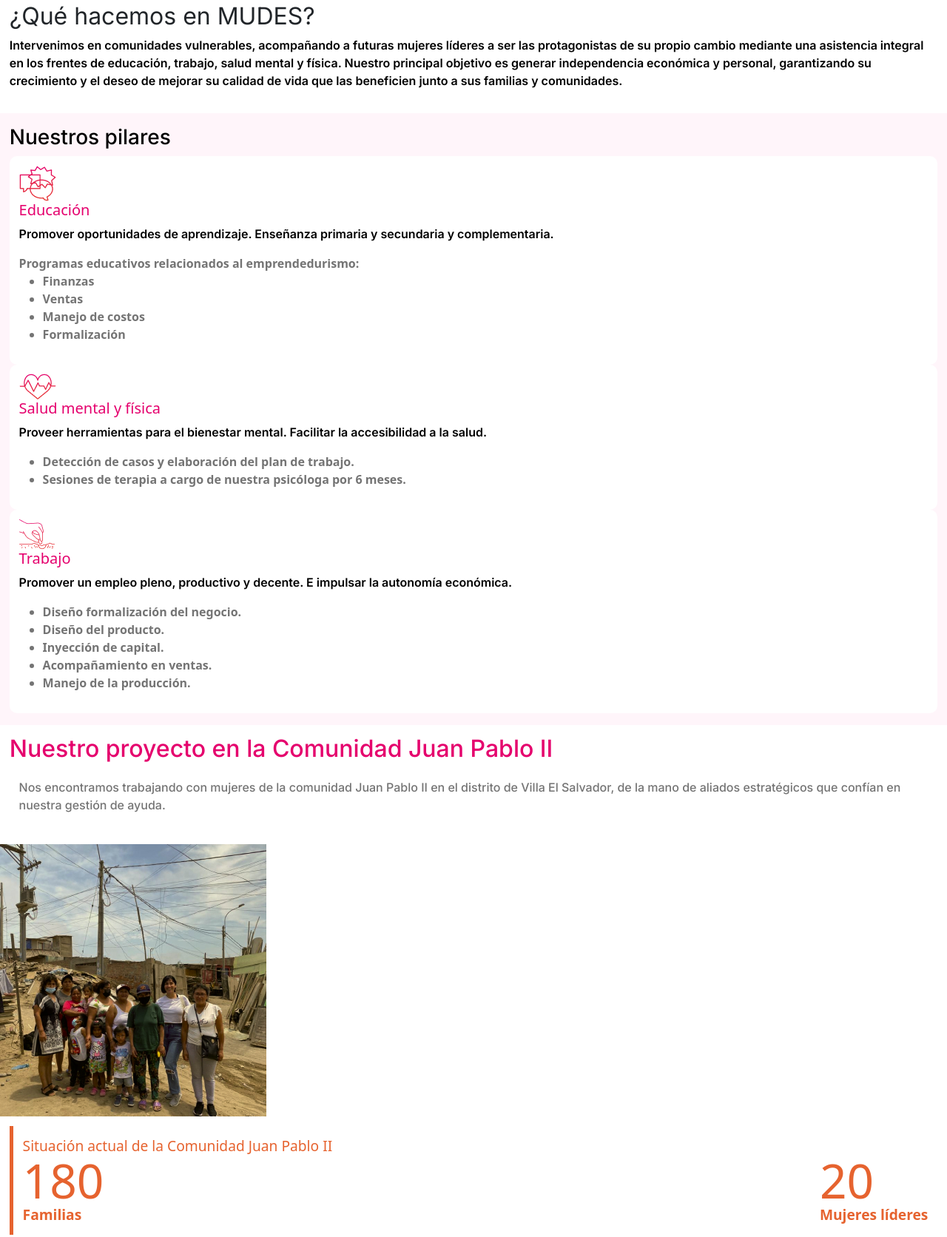
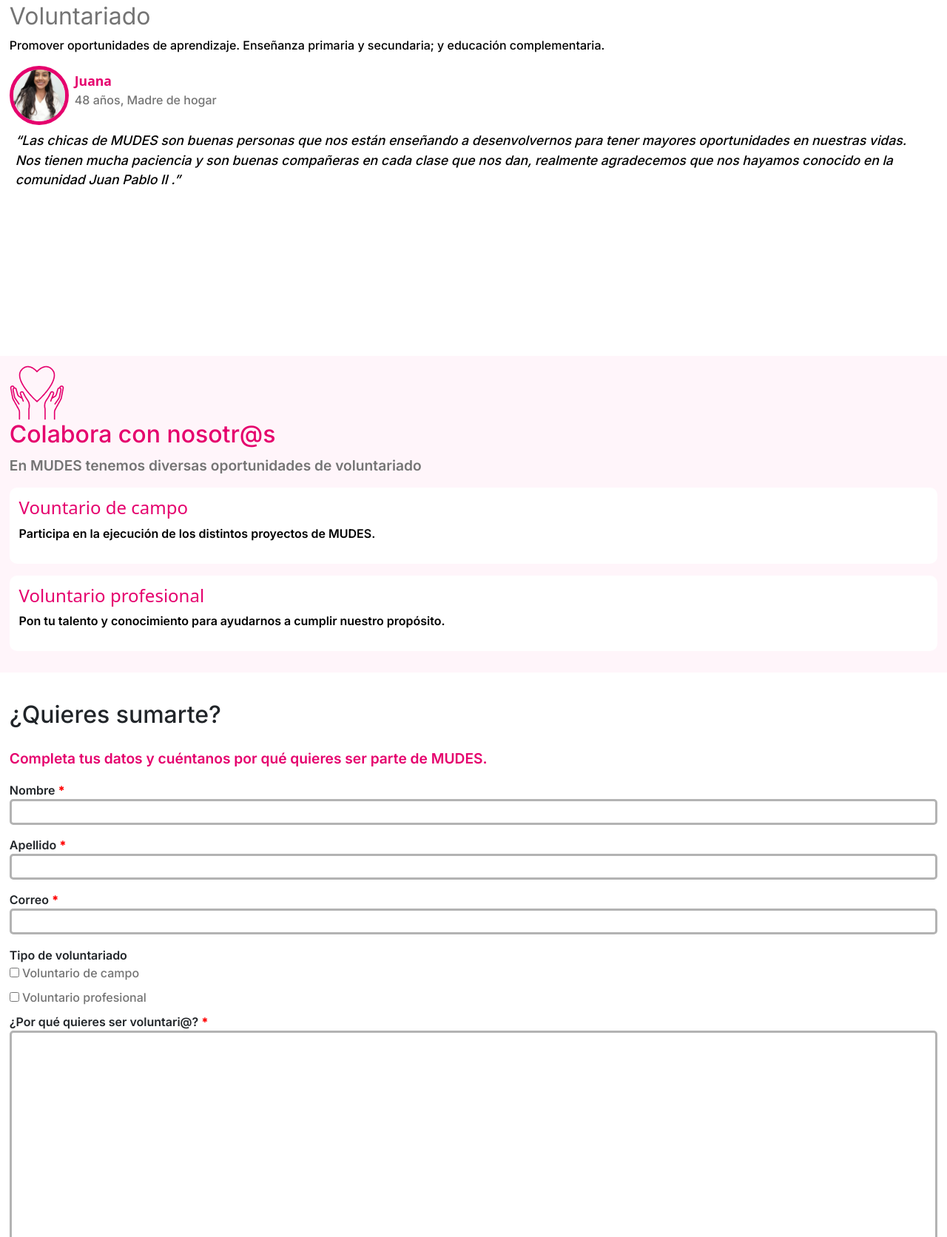
Before and after one commit to AlejandroKit/Mudes_website, a plain HTML site: page pages/voluntariado.html in a window 1280 px wide. Shown: the part 405-2077 px from the top of the page at 74% size. Drawn offline with nearby package versions, Linux system fonts and the light colour scheme.

Commit message:
voluntariado terminado y correcciones listas

```diff
--- a/pages/queHacemos.html
+++ b/pages/voluntariado.html
@@ -1,5 +1,5 @@
 <!DOCTYPE html>
-<html lang="es">
+<html lang="en">
     <head>
         <meta charset="UTF-8" />
         <meta name="viewport" content="width=device-width, initial-scale=1.0" />
@@ -21,7 +21,7 @@
         <nav class="navbar page">
             <div class="navbar-center">
                 <!-- logo -->
-                <a href="../index.html"><img src="../assets/MUDEP_color.png" class="nav-logo" alt="store logo" /></a>
+                <a href="../index.html"><img src="../assets/MUDES_color.png" class="nav-logo" alt="store logo" /></a>
                 <div class="navbar-buttons">
                     <button type="button" class="donar-btn">Dona</button>
                     <button class="toggle-nav">
@@ -45,89 +45,70 @@
             </div>
         </nav>
         <!-- end of navbar -->
-        <main class="main-queHacemos">
+        <main class="main-voluntariado">
             <div class="frontpage">
                 <div></div>
             </div>
             <div class="description">
-                <h1>¿Qué hacemos en MUDES?</h1>
-                <p>
-                    Intervenimos en comunidades vulnerables, acompañando a futuras mujeres líderes a ser las protagonistas de su propio cambio mediante una asistencia integral en los frentes de educación, trabajo, salud mental y física. Nuestro principal objetivo es generar independencia económica y
-                    personal, garantizando su crecimiento y el deseo de mejorar su calidad de vida que las beneficien junto a sus familias y comunidades.
+                <h1>Voluntariado</h1>
+                <p>Promover oportunidades de aprendizaje. Enseñanza primaria y secundaria; y educación complementaria.</p>
+                <div class="testimonio-header">
+                    <img src="../assets/testimonios/Deyna del Rosario Lino Lopez.jpeg" class="d-block" alt="..." />
+                    <div class="testimonio-header__text">
+                        <span>Juana</span>
+                        <p class="info">48 años, Madre de hogar</p>
+                    </div>
+                </div>
+                <p class="testimonio">
+                    “Las chicas de MUDES son buenas personas que nos están enseñando a desenvolvernos para tener mayores oportunidades en nuestras vidas. Nos tienen mucha paciencia y son buenas compañeras en cada clase que nos dan, realmente agradecemos que nos hayamos conocido en la comunidad Juan
+                    Pablo II .”
                 </p>
             </div>
-            <div class="main-pilares">
-                <h3>Nuestros pilares</h3>
-                <div class="pilar pilar-1">
-                    <img src="../assets/pilar-1.png" alt="" />
-                    <h5>Educación</h5>
-                    <p>Promover oportunidades de aprendizaje. Enseñanza primaria y secundaria y complementaria.</p>
-                    <span> Programas educativos relacionados al emprendedurismo: </span>
-                    <ul>
-                        <li>Finanzas</li>
-                        <li>Ventas</li>
-                        <li>Manejo de costos</li>
-                        <li>Formalización</li>
-                    </ul>
-                </div>
-                <div class="pilar pilar-2">
-                    <img src="../assets/pilar-2.png" alt="" />
-                    <h5>Salud mental y física</h5>
-                    <p>Proveer herramientas para el bienestar mental. Facilitar la accesibilidad a la salud.</p>
-                    <ul>
-                        <li>Detección de casos y elaboración del plan de trabajo.</li>
-                        <li>Sesiones de terapia a cargo de nuestra psicóloga por 6 meses.</li>
-                    </ul>
-                </div>
-                <div class="pilar pilar-3">
-                    <img src="../assets/pilar-3.png" alt="" />
-                    <h5>Trabajo</h5>
-                    <p>Promover un empleo pleno, productivo y decente. E impulsar la autonomía económica.</p>
-                    <ul>
-                        <li>Diseño formalización del negocio.</li>
-                        <li>Diseño del producto.</li>
-                        <li>Inyección de capital.</li>
-                        <li>Acompañamiento en ventas.</li>
-                        <li>Manejo de la producción.</li>
-                    </ul>
-                </div>
-            </div>
-            <div class="main-proyectoJuanPablo">
-                <div class="proyectoJuanPablo-description">
-                    <h2>Nuestro proyecto en la Comunidad Juan Pablo II</h2>
-                    <p>Nos encontramos trabajando con mujeres de la comunidad Juan Pablo II en el distrito de Villa El Salvador, de la mano de aliados estratégicos que confían en nuestra gestión de ayuda.</p>
-                </div>
-                <img src="../assets/juan-pablo-2do.jpg" alt="" />
-                <div class="stats-container">
-                    <span>Situación actual de la Comunidad Juan Pablo II</span>
-                    <div class="stats">
+            <div class="main-colabora">
+                <img src="../assets/dando-corazon.png" alt="" />
+                <h2>Colabora con nosotr@s</h2>
+                <p>En MUDES tenemos diversas oportunidades de voluntariado</p>
+                <div class="cards-container">
                     <div>
-                            <span class="num">180</span>
-                            <span class="title">Familias</span>
+                        <h4>Vountario de campo</h4>
+                        <p>Participa en la ejecución de los distintos proyectos de MUDES.</p>
                     </div>
                     <div>
-                            <span class="num">20</span>
-                            <span class="title">Mujeres líderes</span>
+                        <h4>Voluntario profesional</h4>
+                        <p>Pon tu talento y conocimiento para ayudarnos a cumplir nuestro propósito.</p>
                     </div>
                 </div>
             </div>
-                <p>
-                    Lorem ipsum dolor sit amet consectetur, adipisicing elit. Molestias sequi nesciunt alias, aliquam iste cupiditate cumque recusandae deleniti doloremque dolor consequatur? Voluptate facere dolor eos assumenda omnis atque nam quis! Lorem ipsum dolor sit, amet consectetur
-                    adipisicing elit. Nam deleniti culpa officia enim cupiditate ea nesciunt eveniet debitis aliquid vero, autem odio, perferendis sunt illo unde labore commodi suscipit magni.
-                </p>
+            <div class="main-form">
+                <h2>¿Quieres sumarte?</h2>
+                <p>Completa tus datos y cuéntanos por qué quieres ser parte de MUDES.</p>
+                <form action="">
+                    <span>Nombre <b>*</b></span>
+                    <input type="text" />
+                    <span>Apellido <b>*</b></span>
+                    <input type="text" />
+                    <span>Correo <b>*</b></span>
+                    <input type="email" />
+                    <span>Tipo de voluntariado</span>
+                    <div>
+                        <input type="checkbox" name="" id="" />
+                        <span class="tipo-voluntariado">Voluntario de campo</span>
                     </div>
-            <div class="support">
                     <div>
-                    <h2>Apoya nuestro trabajo</h2>
-                    <button class="donar-btn">Dona</button>
+                        <input type="checkbox" name="" id="" />
+                        <span class="tipo-voluntariado">Voluntario profesional</span>
                     </div>
+                    <span>¿Por qué quieres ser voluntari@? <b>*</b></span>
+                    <textarea name="" id="" cols="30" rows="10"></textarea>
+                    <button type="button" class="donar-btn">Enviar</button>
+                </form>
             </div>
         </main>
         <!-- sidebar -->
         <div class="sidebar-overlay">
             <aside class="sidebar">
                 <!-- close -->
-                <a href="../index.html"><img src="../assets/MUDEP_color.png" class="sidebar-logo" alt="store logo" /></a>
+                <a href="../index.html"><img src="../assets/MUDES_color.png" class="sidebar-logo" alt="store logo" /></a>
                 <button class="sidebar-close"><i class="fas fa-times"></i></button>
                 <!-- links -->
                 <ul class="sidebar-links">
@@ -138,13 +119,13 @@
                         <a href="#" class="sidebar-link">Nosotras</a>
                     </li>
                     <li>
-                        <a href="queHacemos.html" class="sidebar-link">¿Qué hacemos?</a>
+                        <a href="./queHacemos.html" class="sidebar-link">¿Qué hacemos?</a>
                     </li>
                     <li class="sidebar-sublinks">
                         <h4>Sumate</h4>
                         <ul>
                             <li><a href="#" class="sidebar-sublink">Donaciones</a></li>
-                            <li><a href="#" class="sidebar-sublink">Voluntariado</a></li>
+                            <li><a href="./voluntariado.html" class="sidebar-sublink">Voluntariado</a></li>
                             <li><a href="#" class="sidebar-sublink">Empresa aliada</a></li>
                         </ul>
                     </li>
@@ -169,7 +150,7 @@
             <div class="row primary">
                 <div class="column about">
                     <div class="logo-mail-footer">
-                        <a href="../index.html"><img src="../assets/MUDEP_color.png" class="" alt="store logo" /></a>
+                        <a href="../index.html"><img src="../assets/MUDES_color.png" class="" alt="store logo" /></a>
                     </div>
                     <h3>Seguinos en nuestras redes</h3>
                     <div class="social">
@@ -190,7 +171,7 @@
                 <div class="column links">
                     <h3>Involúcrate</h3>
                     <ul>
-                        <li><a href="#">Voluntariado</a></li>
+                        <li><a href="./voluntariado.html">Voluntariado</a></li>
                         <li><a href="#">Donaciones</a></li>
                         <li><a href="#">Empresa aliada</a></li>
                     </ul>
@@ -201,6 +182,7 @@
             </div>
         </footer>
         <!-- end of footer -->
+        <!-- index js -->
         <script src="../js/index.js"></script>
     </body>
 </html>
--- /dev/null
+++ b/styles/_voluntariado.scss
@@ -0,0 +1,111 @@
+.main-voluntariado {
+    .frontpage {
+        background-image: url(../assets/voluntariado-frontpage.jpeg);
+        background-position: center;
+        background-size: cover;
+        height: 40vh;
+        width: 100%;
+
+        div {
+            background-color: var(--primaryColor600);
+            height: 100%;
+            opacity: .3;
+        }
+    }
+
+    .description {
+        padding: 1em .8em;
+
+        p {
+            font-weight: 500;
+        }
+    }
+
+    .main-colabora {
+        background-color: var(--primaryColor50);
+        padding: .8em;
+
+        h2 {
+            color: var(--primaryColor600);
+            font-size: 2em;
+        }
+
+        p {
+            color: var(--grey-55);
+            font-size: 1.2em;
+        }
+
+        .cards-container {
+            height: 80%;
+
+            div {
+                background-color: #fff;
+                margin: 1em 0;
+                border-radius: 10px;
+                padding: .8em;
+
+                h4 {
+                    color: var(--primaryColor600);
+                }
+
+                p {
+                    color: #000;
+                    font-size: 1em;
+                }
+            }
+        }
+    }
+
+    .main-form {
+        padding: .8em;
+
+        h2 {
+            font-size: 2em;
+            margin: .8em 0;
+        }
+
+        p {
+            color: var(--primaryColor600);
+            font-size: 1.2em;
+            width: 75%;
+        }
+
+        form {
+            display: flex;
+            flex-direction: column;
+
+            span {
+                font-family: var(--bodyFont);
+                font-weight: 600;
+
+                b {
+                    color: #f00;
+                }
+            }
+
+            input {
+                font-size: 1.2em;
+                margin-bottom: .8em;
+                padding: 0 .2em;
+                border: 3px solid var(--grey-30);
+                border-radius: 5px;
+                outline: none;
+            }
+
+            .tipo-voluntariado {
+                color: var(--grey-55);
+                font-weight: 500;
+            }
+
+            textarea {
+                font-size: 1.2em;
+                margin-bottom: .8em;
+                padding: 0 .2em;
+                border: 3px solid var(--grey-30);
+                border-radius: 5px;
+                outline: none;
+            }
+        }
+
+    }
+}
--- a/styles/style.scss
+++ b/styles/style.scss
@@ -75,7 +75,8 @@ img {
 }
 
 h1 {
-    font-size: 1.5em;
+    color: var(--grey-55);
+    font-size: 2em;
     font-weight: 100;
     font-family: 'Inter', sans-serif;
 }
@@ -189,6 +190,43 @@ p {
 }
 
 /* --------------- End of Hero ---------------- */
+/* --------------- Testimonials ---------------- */
+.testimonio-header {
+    display: flex;
+    align-items: center;
+
+    img {
+        object-fit: cover;
+        height: 5em;
+        width: 5em;
+        border-radius: 50%;
+        border: 5px solid var(--primaryColor600);
+    }
+
+    .testimonio-header__text {
+        margin-left: .5rem;
+
+        span {
+            color: var(--primaryColor600);
+            font-size: 1.1em;
+            font-weight: bold;
+        }
+
+        .info {
+            color: var(--grey-55);
+        }
+    }
+}
+
+.testimonio {
+    font-weight: 500;
+    font-style: italic;
+    font-size: 1.1em;
+    height: 35vh;
+    padding: .5rem;
+}
+
+/* ------------ End of Testimonial ------------- */
 /*---------- botón Donar -------------------- */
 .donar-btn {
     cursor: pointer;
@@ -216,6 +254,7 @@ p {
 @import './news';
 @import './sponsors';
 @import './queHacemos';
+@import './voluntariado';
 @import './sidebar';
 @import './footer';
 @import './mediaQuerys';
```
Also changed, not shown: index.html (+21 -26 lines), styles/_main.scss (+6 -35 lines), assets/MUDEP_color.png (deleted), assets/MUDES_color.png (added), assets/testimonios/Deyna del Rosario Lino Lopez.jpeg (added), assets/voluntariado-frontpage.jpeg (added), styles/style.css, 3 other files. Lines whose indentation alone changed are shown as unchanged.
